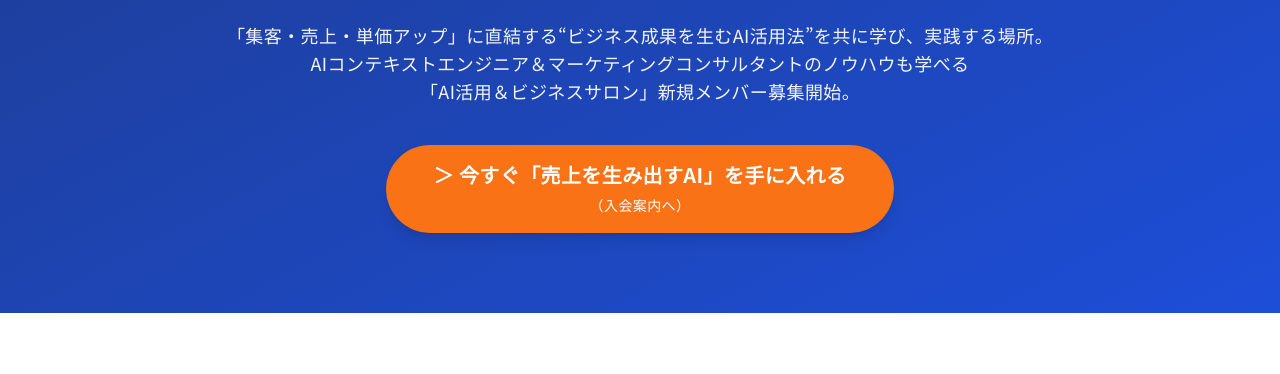
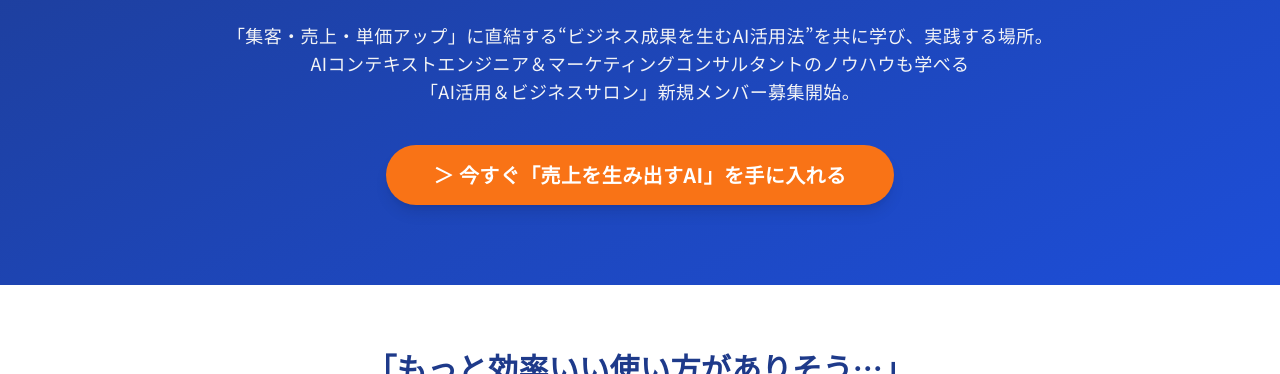
Before and after one commit to create-aquarius/ai-salon, a plain HTML site: page index.html in a window 1280 px wide. Shown: the part 363-737 px from the top of the page. Drawn offline with nearby package versions, Linux system fonts and the light colour scheme.

Commit message:
Update index.html

```diff
--- a/index.html
+++ b/index.html
@@ -34,7 +34,7 @@
                 「AI活用＆ビジネスサロン」新規メンバー募集開始。
             </p>
             <a href="#pricing" class="inline-block bg-orange-500 hover:bg-orange-600 text-white font-bold py-4 px-8 md:px-12 rounded-full text-lg md:text-xl shadow-lg transition duration-300 transform hover:scale-105">
-                ＞ 今すぐ「売上を生み出すAI」を手に入れる<br><span class="text-sm font-normal">（入会案内へ）</span>
+                ＞ 今すぐ「売上を生み出すAI」を手に入れる<br><span class="text-sm font-normal"></span>
             </a>
         </div>
     </header>
```
